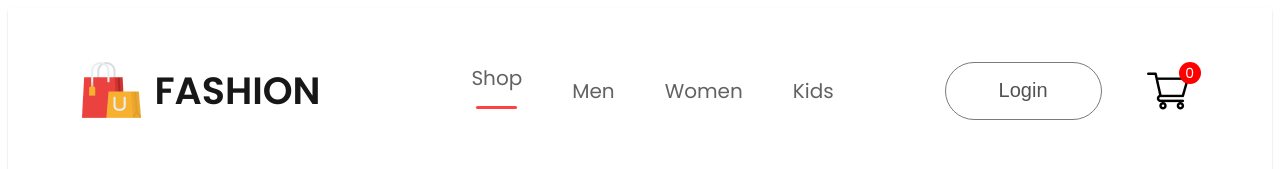
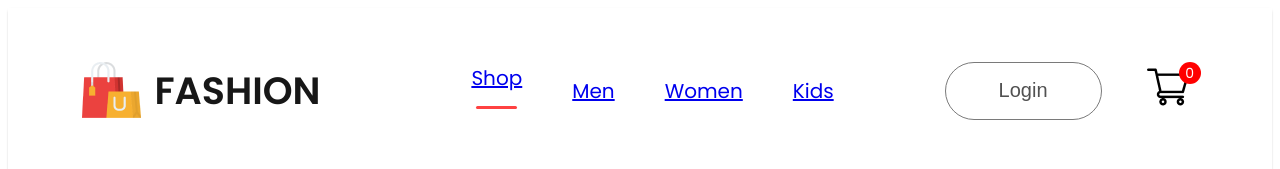
Before and after one commit to nkduyenpham/reactjs-ecom, a React (Vite) app: page / in a window 1280 px wide. Shown: the top 169 px of the page. Built offline with nearby package versions, Linux system fonts and the light colour scheme.

Commit message:
added switching pages function for navbar

```diff
--- a/src/App.jsx
+++ b/src/App.jsx
@@ -1,11 +1,30 @@
 import './App.css';
 import Navbar from './Components/Navbar/Navbar';
+import { BrowserRouter, Routes, Route } from 'react-router-dom';
+import Shop from './Pages/Shop';
+import ShopCategory from './Pages/ShopCategory';
+import Product from './Pages/Product';
+import Cart from './Pages/Cart';
+import LoginSignup from './Pages/LoginSignup';
 
 function App() {
 
   return (
     <div>
-      <Navbar />
+      <BrowserRouter>
+        <Navbar />
+        <Routes>
+          <Route path="/" element={<Shop />} />
+          <Route path="/men" element={<ShopCategory category="men" />} />
+          <Route path="/women" element={<ShopCategory category="women" />} />
+          <Route path="/kids" element={<ShopCategory category="kids" />} />
+          <Route path="product" element={<Product />}>
+            <Route path=":productId" element={<Product />} />
+          </Route>
+          <Route path="/cart" element={<Cart />} />
+          <Route path="/login" element={<LoginSignup />} />
+        </Routes>
+      </BrowserRouter>
     </div>
   )
 }
--- a/src/Components/Navbar/Navbar.jsx
+++ b/src/Components/Navbar/Navbar.jsx
@@ -2,6 +2,7 @@
 import './Navbar.css'
 import logo from '../Assets/logo.png'
 import cart_icon from '../Assets/cart_icon.png'
+import { Link } from 'react-router-dom'
 
 const Navbar = () => {
 
@@ -14,14 +15,14 @@
                 <p>FASHION</p>
             </div>
             <ul className="nav-menu">
-                <li onClick={() => { setMenu("shop") }}>Shop{menu === "shop" ? <hr /> : <></>}</li>
-                <li onClick={() => { setMenu("men") }}>Men{menu === "men" ? <hr /> : <></>}</li>
-                <li onClick={() => { setMenu("women") }}>Women{menu === "women" ? <hr /> : <></>}</li>
-                <li onClick={() => { setMenu("kids") }}>Kids{menu === "kids" ? <hr /> : <></>}</li>
+                <li onClick={() => { setMenu("shop") }}><Link to="/">Shop</Link>{menu === "shop" ? <hr /> : <></>}</li>
+                <li onClick={() => { setMenu("men") }}><Link to="/men">Men</Link>{menu === "men" ? <hr /> : <></>}</li>
+                <li onClick={() => { setMenu("women") }}><Link to="/women">Women</Link>{menu === "women" ? <hr /> : <></>}</li>
+                <li onClick={() => { setMenu("kids") }}><Link to="/kids">Kids</Link>{menu === "kids" ? <hr /> : <></>}</li>
             </ul>
             <div className="nav-login-cart">
-                <button>Login</button>
-                <img src={cart_icon} alt="cart icon" />
+                <Link to="/login"><button>Login</button></Link>
+                <Link to="/cart"><img src={cart_icon} alt="cart icon" /></Link>
                 <div className="nav-cart-count">0</div>
             </div>
         </div>
```
